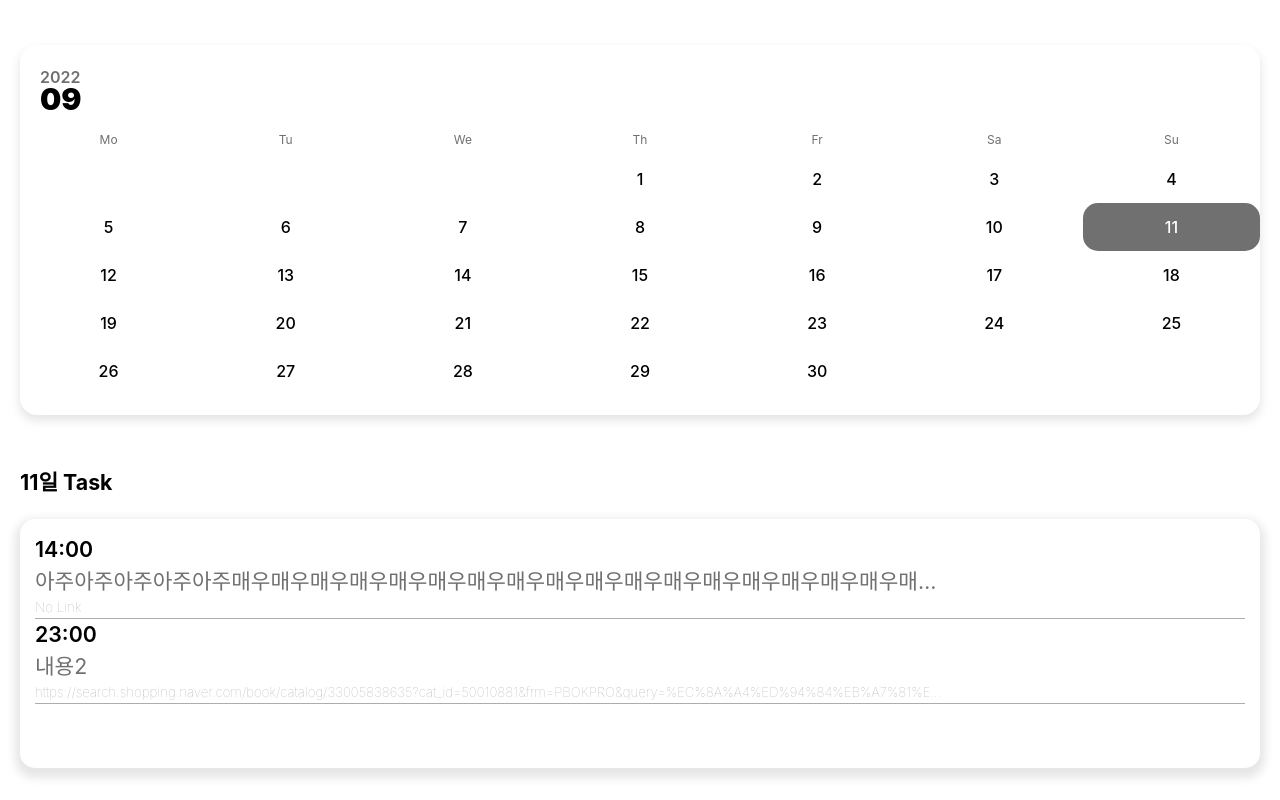
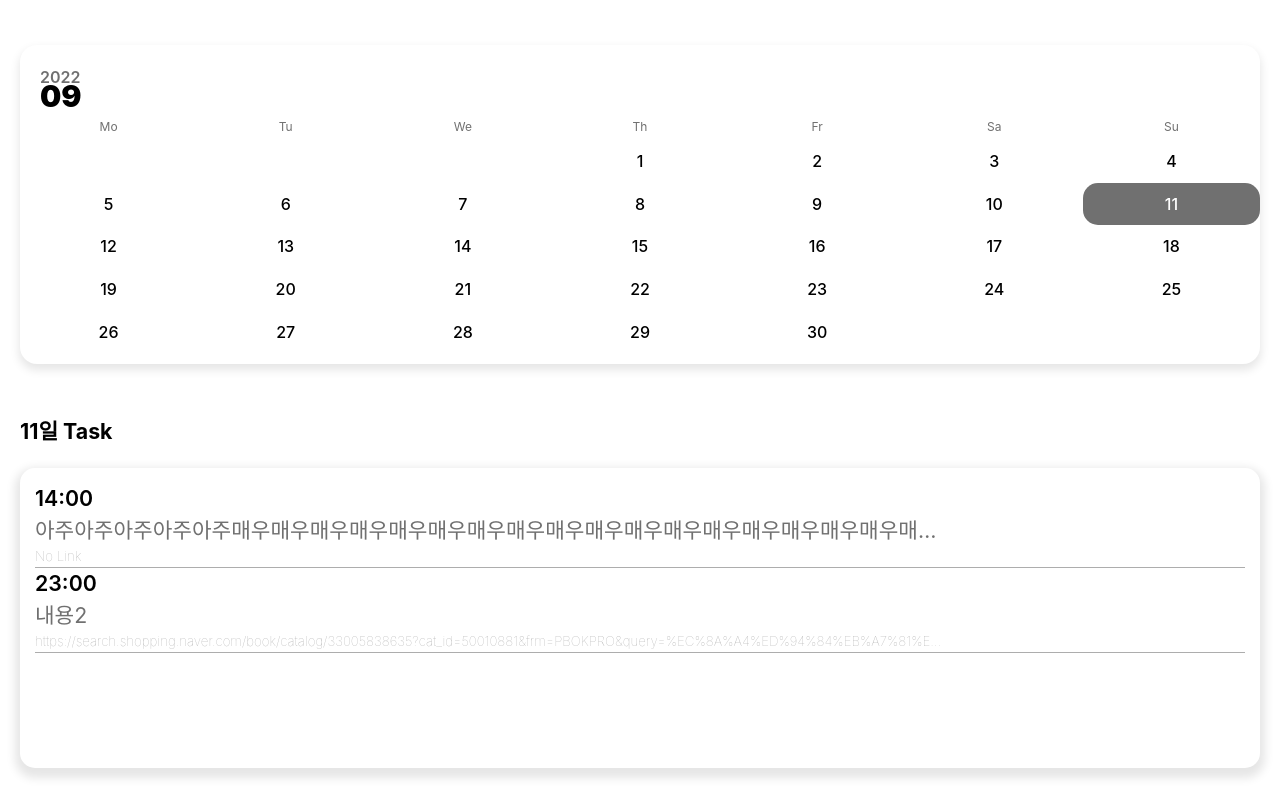
Before and after one commit to HiBixby/ToDoWhale_WhaleExtension, a React (Create React App) app: page / in a window 1280 px wide. Built offline with nearby package versions, Linux system fonts and the light colour scheme.

Commit message:
💄 Change line-height (1.125 -> 0.8em)

```diff
--- a/src/Calendar.css
+++ b/src/Calendar.css
@@ -6,7 +6,8 @@
   border-radius: 17px;
   box-shadow: 0px 5px 10px 1px rgba(0, 0, 0, 0.1);
   font-family: Pretendard, -apple-system, BlinkMacSystemFont, system-ui, Roboto, "Helvetica Neue", "Segoe UI", "Apple SD Gothic Neo", "Noto Sans KR", "Malgun Gothic", "Apple Color Emoji", "Segoe UI Emoji", "Segoe UI Symbol", sans-serif;
-  line-height: 1.125em;
+  /* line-height: 1.125em; */
+  line-height: 0.8em;
 }
 
 .react-calendar--doubleView {
@@ -74,8 +75,8 @@
 }
 
 .react-calendar__month-view {
-  padding-top: 20px;
-  padding-bottom: 20px;
+  padding-top: 10px;
+  padding-bottom: 10px;
 }
 
 .react-calendar__month-view__weekdays {
```
